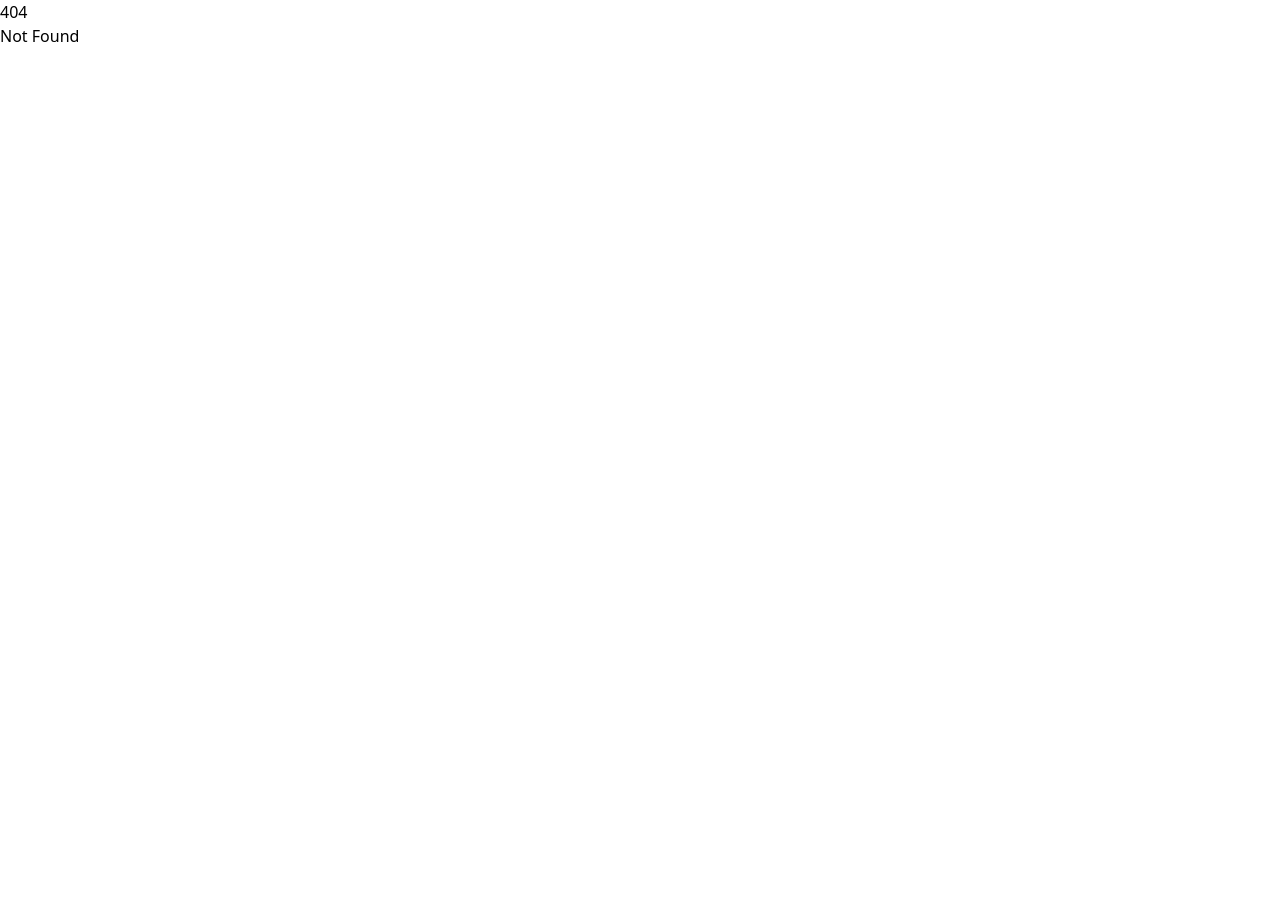
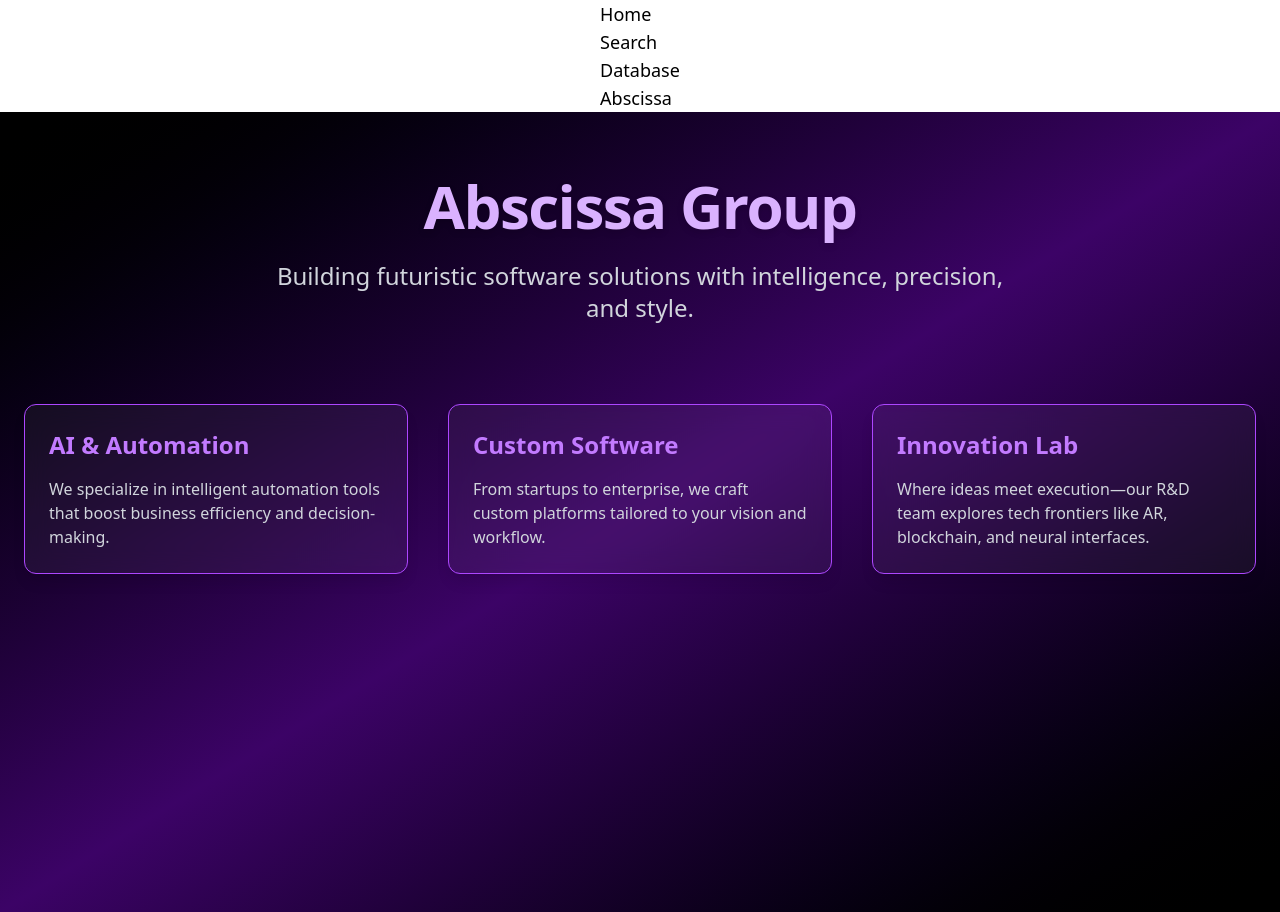
Before and after one commit to KilroyWasHere-cs-j/Serca-web, a SvelteKit app in the folder serca-web/: page /abscissa in a window 1280 px wide. Before the commit this address had no page. Before the commit the page ends 800 px from the top, so only its background shows below. Built offline with nearby package versions, Linux system fonts and the light colour scheme.

Commit message:
Changing over to Abscissa

```diff
--- a/serca-web/src/components/Announcements.svelte
+++ b/serca-web/src/components/Announcements.svelte
@@ -1,9 +1,20 @@
 <script>
-  export let title = "Announcements";
-  export let date = "April 17, 2025";
-  export let type = "Development";
-  export let content = "Null text";
+	export let title = 'Announcements';
+	export let date = 'April 17, 2025';
+	export let type = 'Development';
+	export let content = 'Null text';
 </script>
+
+<div class="announcement-container">
+	<div class="announcement-title">{title}</div>
+	<div class="announcement-meta">
+		<span>{date}</span> | <span>{type}</span>
+	</div>
+	<div class="announcement-content">
+		{content}
+		<p>- Abscissa</p>
+	</div>
+</div>
 
 <style>
 	/* Early web-style typography, simple and functional */
@@ -63,14 +74,3 @@
 		color: #003366;
 	}
 </style>
-
-<div class="announcement-container">
-  <div class="announcement-title">{title}</div>
-  <div class="announcement-meta">
-    <span>{date}</span> | <span>{type}</span>
-  </div>
-  <div class="announcement-content">
-    {content}
-    <p>- Vudoo Group</p>
-  </div>
-</div>
--- a/serca-web/src/components/Navbar.svelte
+++ b/serca-web/src/components/Navbar.svelte
@@ -2,10 +2,10 @@
 </script>
 
 <div class="flex justify-center">
-    <div class="flex flex-col">
-        <a href="/" class="text-lg hover:text-purple-500 transition duration-300">Home</a>
-        <a href="/serca-search" class="text-lg hover:text-purple-500 transition duration-300">Search</a>
-        <a href="/database" class="text-lg hover:text-purple-500 transition duration-300">Database</a>
-        <a href="/vudoogroup" class="text-lg hover:text-purple-500 transition duration-300">Vudoo Group</a>
-    </div>
+	<div class="flex flex-col">
+		<a href="/" class="text-lg transition duration-300 hover:text-purple-500">Home</a>
+		<a href="/serca-search" class="text-lg transition duration-300 hover:text-purple-500">Search</a>
+		<a href="/database" class="text-lg transition duration-300 hover:text-purple-500">Database</a>
+		<a href="/abscissa" class="text-lg transition duration-300 hover:text-purple-500">Abscissa</a>
+	</div>
 </div>
--- a/serca-web/src/components/Vudoo.svelte
+++ b/serca-web/src/components/Vudoo.svelte
@@ -1,3 +1,20 @@
+<div class="container">
+	<div>
+		<h1 class="retro-font">Who are we?</h1>
+		<p class="retro-font text-4xl">
+			We are
+			<a href="https://www.vudoogroup.dev/" class="simple-link"> Abscissa </a>
+			a software and AI startup. This website is our take on early internet websites. Our website is
+			better, but... this is cool at least.
+		</p>
+	</div>
+
+	<div class="content-block">
+		<p class="retro-font">Welcome to the future, where technology and simplicity meet.</p>
+		<a href="https://www.vudoogroup.dev/" class="simple-button">Click Me!</a>
+	</div>
+</div>
+
 <style>
 	/* Basic font for simplicity */
 	.retro-font {
@@ -9,22 +26,22 @@
 
 	/* Link Styles similar to Craigslist (blue and underlined on hover) */
 	.simple-link {
-    color: #0000EE; /* Blue link color */
+		color: #0000ee; /* Blue link color */
 		text-decoration: none; /* No underline initially */
 	}
 
 	.simple-link:hover {
 		text-decoration: underline; /* Underline on hover */
-    color: #0000EE; /* Keep blue on hover */
+		color: #0000ee; /* Keep blue on hover */
 	}
 
 	/* Simple container style */
 	.container {
-    background-color: #F5F5F5; /* Light grey background */
+		background-color: #f5f5f5; /* Light grey background */
 		padding: 20px;
 		max-width: 800px;
 		margin: 0 auto;
-    border: 1px solid #CCCCCC; /* Light grey border */
+		border: 1px solid #cccccc; /* Light grey border */
 		border-radius: 8px;
 		box-shadow: 0 0 10px rgba(0, 0, 0, 0.1);
 	}
@@ -48,9 +65,9 @@
 
 	/* Content Block Style */
 	.content-block {
-    border: 1px solid #DDDDDD;
+		border: 1px solid #dddddd;
 		padding: 15px;
-    background-color: #FFFFFF;
+		background-color: #ffffff;
 		margin-top: 20px;
 		font-size: 16px;
 		color: #333333;
@@ -59,9 +76,9 @@
 
 	/* Simple Button */
 	.simple-button {
-    background-color: #0074D9; /* Blue button */
+		background-color: #0074d9; /* Blue button */
 		color: white;
-    border: 1px solid #0074D9;
+		border: 1px solid #0074d9;
 		padding: 10px 20px;
 		text-align: center;
 		font-size: 16px;
@@ -72,27 +89,7 @@
 	}
 
 	.simple-button:hover {
-    background-color: #005FA3; /* Darker blue on hover */
-    border-color: #005FA3;
+		background-color: #005fa3; /* Darker blue on hover */
+		border-color: #005fa3;
 	}
 </style>
-
-<div class="container">
-  <div>
-    <h1 class="retro-font">Who are we?</h1>
-    <p class="retro-font text-4xl">
-      We are
-      <a href="https://www.vudoogroup.dev/" class="simple-link">
-        Vudoo Group
-      </a>
-      a software and AI startup. This website is our take on early internet websites. Our website is better, but... this is cool at least.
-    </p>
-  </div>
-
-  <div class="content-block">
-    <p class="retro-font">
-      Welcome to the future, where technology and simplicity meet.
-    </p>
-    <a href="https://www.vudoogroup.dev/" class="simple-button">Click Me!</a>
-  </div>
-</div>
--- /dev/null
+++ b/serca-web/src/routes/abscissa/+page.svelte
@@ -0,0 +1,74 @@
+<script lang="ts">
+	import Navbar from '../../components/Navbar.svelte'; // Adjust if needed
+</script>
+
+<Navbar />
+
+<!-- Background Section -->
+<div
+	class="min-h-screen bg-gradient-to-br from-black via-purple-950 to-black px-6 py-16 font-sans text-white"
+>
+	<!-- Hero Section -->
+	<section class="mx-auto mb-20 max-w-7xl text-center">
+		<h1
+			class="mb-6 text-5xl font-extrabold tracking-tight text-purple-300 drop-shadow-md md:text-6xl"
+		>
+			Abscissa Group
+		</h1>
+		<p class="mx-auto max-w-3xl text-xl text-gray-300 md:text-2xl">
+			Building futuristic software solutions with intelligence, precision, and style.
+		</p>
+	</section>
+
+	<!-- Info Grid -->
+	<section class="mx-auto grid max-w-7xl gap-10 md:grid-cols-3">
+		<!-- Card 1 -->
+		<div
+			class="rounded-xl border border-purple-500 bg-white/5 p-6 shadow-lg backdrop-blur-md transition-transform duration-300 hover:scale-105"
+		>
+			<h2 class="mb-4 text-2xl font-bold text-purple-400">AI & Automation</h2>
+			<p class="text-gray-300">
+				We specialize in intelligent automation tools that boost business efficiency and
+				decision-making.
+			</p>
+		</div>
+
+		<!-- Card 2 -->
+		<div
+			class="rounded-xl border border-purple-500 bg-white/5 p-6 shadow-lg backdrop-blur-md transition-transform duration-300 hover:scale-105"
+		>
+			<h2 class="mb-4 text-2xl font-bold text-purple-400">Custom Software</h2>
+			<p class="text-gray-300">
+				From startups to enterprise, we craft custom platforms tailored to your vision and workflow.
+			</p>
+		</div>
+
+		<!-- Card 3 -->
+		<div
+			class="rounded-xl border border-purple-500 bg-white/5 p-6 shadow-lg backdrop-blur-md transition-transform duration-300 hover:scale-105"
+		>
+			<h2 class="mb-4 text-2xl font-bold text-purple-400">Innovation Lab</h2>
+			<p class="text-gray-300">
+				Where ideas meet execution—our R&D team explores tech frontiers like AR, blockchain, and
+				neural interfaces.
+			</p>
+		</div>
+	</section>
+
+	<!-- Footer/CTA -->
+	<!-- <section class="mt-32 text-center">
+		<p class="mb-4 text-lg text-gray-400">Let’s build the future together.</p>
+		<button
+			class="rounded-full bg-purple-700 px-8 py-3 font-bold text-white shadow-lg transition duration-300 hover:bg-purple-600"
+		>
+			Contact Vudoo
+		</button>
+	</section> -->
+</div>
+
+<style>
+	/* Optional: smooth background animation */
+	body {
+		background: black;
+	}
+</style>
--- a/serca-web/src/routes/vudoogroup/+page.svelte
+++ /dev/null
@@ -1,58 +0,0 @@
-<script lang="ts">
-    import Navbar from '../../components/Navbar.svelte'; // Adjust if needed
-  </script>
-
-  <Navbar />
-
-  <!-- Background Section -->
-  <div class="min-h-screen bg-gradient-to-br from-black via-purple-950 to-black text-white font-sans px-6 py-16">
-
-    <!-- Hero Section -->
-    <section class="max-w-7xl mx-auto text-center mb-20">
-      <h1 class="text-5xl md:text-6xl font-extrabold tracking-tight mb-6 text-purple-300 drop-shadow-md">
-        Vudoo Group
-      </h1>
-      <p class="text-xl md:text-2xl text-gray-300 max-w-3xl mx-auto">
-        Building futuristic software solutions with intelligence, precision, and style.
-      </p>
-    </section>
-
-    <!-- Info Grid -->
-    <section class="grid md:grid-cols-3 gap-10 max-w-7xl mx-auto">
-
-      <!-- Card 1 -->
-      <div class="backdrop-blur-md bg-white/5 border border-purple-500 rounded-xl p-6 shadow-lg hover:scale-105 transition-transform duration-300">
-        <h2 class="text-2xl font-bold text-purple-400 mb-4">AI & Automation</h2>
-        <p class="text-gray-300">We specialize in intelligent automation tools that boost business efficiency and decision-making.</p>
-      </div>
-
-      <!-- Card 2 -->
-      <div class="backdrop-blur-md bg-white/5 border border-purple-500 rounded-xl p-6 shadow-lg hover:scale-105 transition-transform duration-300">
-        <h2 class="text-2xl font-bold text-purple-400 mb-4">Custom Software</h2>
-        <p class="text-gray-300">From startups to enterprise, we craft custom platforms tailored to your vision and workflow.</p>
-      </div>
-
-      <!-- Card 3 -->
-      <div class="backdrop-blur-md bg-white/5 border border-purple-500 rounded-xl p-6 shadow-lg hover:scale-105 transition-transform duration-300">
-        <h2 class="text-2xl font-bold text-purple-400 mb-4">Innovation Lab</h2>
-        <p class="text-gray-300">Where ideas meet execution—our R&D team explores tech frontiers like AR, blockchain, and neural interfaces.</p>
-      </div>
-
-    </section>
-
-    <!-- Footer/CTA -->
-    <section class="mt-32 text-center">
-      <p class="text-gray-400 text-lg mb-4">Let’s build the future together.</p>
-      <button class="px-8 py-3 bg-purple-700 hover:bg-purple-600 text-white font-bold rounded-full shadow-lg transition duration-300">
-        Contact Vudoo
-      </button>
-    </section>
-
-  </div>
-
-  <style>
-    /* Optional: smooth background animation */
-    body {
-      background: black;
-    }
-  </style>
```
Lines whose indentation alone changed are shown as unchanged.
